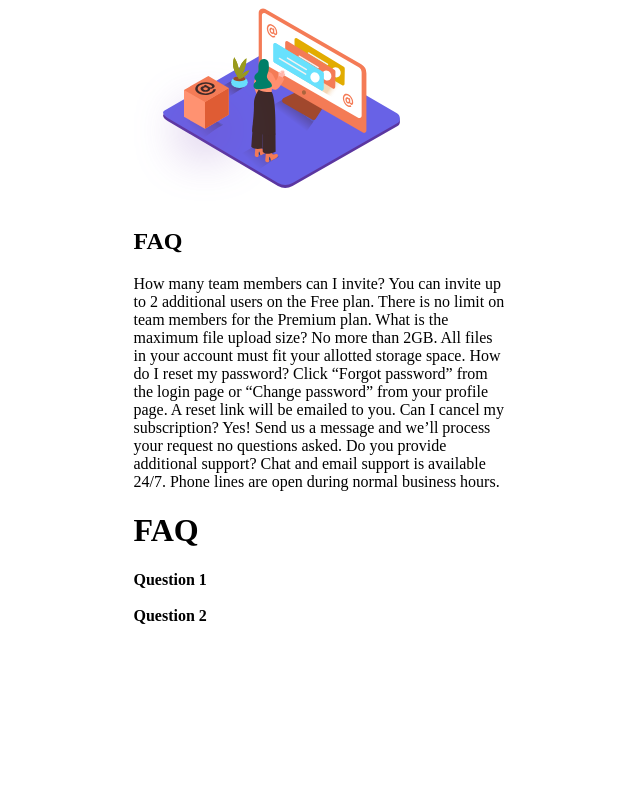
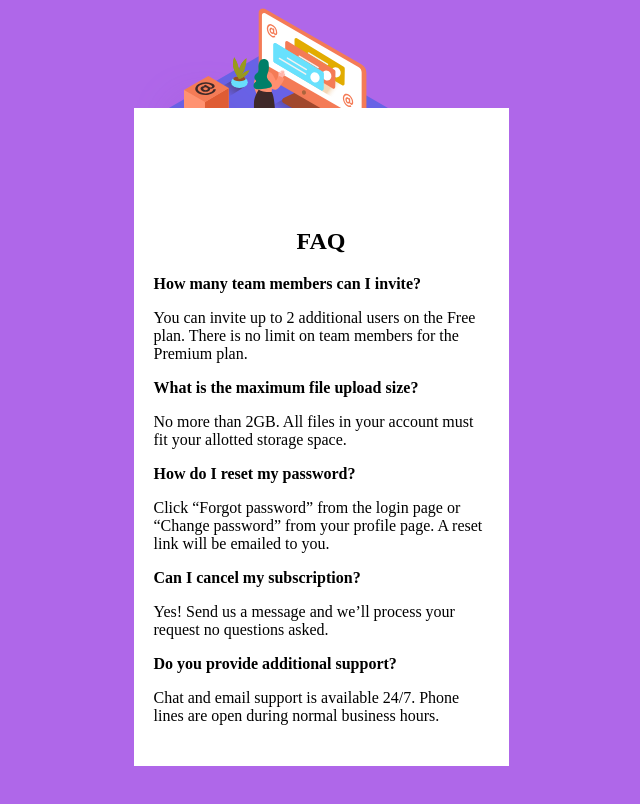
Before and after one commit to tommythetechie/FAQ-Accordion-card, a plain HTML site: page index.html in a window 1280 px wide. Shown: the whole page, without its empty margins (319-959 px from the left). Drawn offline with Linux system fonts and the light colour scheme.

Commit message:
more updates
working on some basics

```diff
--- a/index.html
+++ b/index.html
@@ -18,42 +18,32 @@
 </head>
 <body>
 	<div class="wrapper">
-	<header>
-		<img src="images/illustration-woman-online-mobile.svg" alt="header image">
-	</header>
+		<div class="card">
+			<header>
+				<img src="images/illustration-woman-online-mobile.svg" alt="header image">
+			</header>
 
-	<section>
-		<h1>FAQ</h1>
-	</section>
+			<section>
+				<h1>FAQ</h1>
+				  <a class="faq"><b>How many team members can I invite?</b></a>
+				  <p class="content">You can invite up to 2 additional users on the Free plan. There is no limit on
+				  team members for the Premium plan.</p>
 
-  How many team members can I invite?
-  You can invite up to 2 additional users on the Free plan. There is no limit on
-  team members for the Premium plan.
+				  <a class="faq"><b>What is the maximum file upload size?</b></a>
+				  <p class="content">No more than 2GB. All files in your account must fit your allotted storage space.</p>
 
-  What is the maximum file upload size?
-  No more than 2GB. All files in your account must fit your allotted storage space.
+				  <a class="faq"><b>How do I reset my password?</b></a>
+				  <p class="content">Click “Forgot password” from the login page or “Change password” from your profile page.
+				  A reset link will be emailed to you.</p>
 
-  How do I reset my password?
-  Click “Forgot password” from the login page or “Change password” from your profile page.
-  A reset link will be emailed to you.
+				  <a class="faq"><b>Can I cancel my subscription?</b></a>
+				  <p class="content">Yes! Send us a message and we’ll process your request no questions asked.</p>
 
-  Can I cancel my subscription?
-  Yes! Send us a message and we’ll process your request no questions asked.
+				  <a class="faq"><b>Do you provide additional support?</b></a>
+				  <p class="content">Chat and email support is available 24/7. Phone lines are open during normal business hours.</p>
+			</section>
 
-  Do you provide additional support?
-  Chat and email support is available 24/7. Phone lines are open during normal business hours.
-
-<h1>FAQ</h1>
-<a class="faqlink"><b>Question 1</b></a>
-<p class="content" align="justify">
-    Answer 1
-</p>
-<br /><br />
-<a class="faqlink"><b>Question 2</b></a>
-<p class="content" align="justify">
-    Answer 2
-</p>
-
+	</div><!-- card -->
 </div><!-- wrapper -->
 
 </body>
--- a/style.css
+++ b/style.css
@@ -1,10 +1,33 @@
 @charset "utf-8";
 /* CSS Document */
-
+html {
+  box-sizing: border-box;
+}
+*, *:before, *:after {
+  box-sizing: inherit;
+}
+body {
+	background-color: hsl(273, 75%, 66%);
+}
 .wrapper {
 	width: 375px;
 	margin: 0 auto;
 }
+header img {
+
+}
+section {
+	background-color: #fff;
+	padding: 100px 20px 25px 20px;
+	position: relative;
+	top: -100px;
+}
+section h1 {
+	text-align: center;
+}
 .content {
-    display: none;
+    /*display: none;*/
 }
+.faq {
+	display: block;
+}
```
